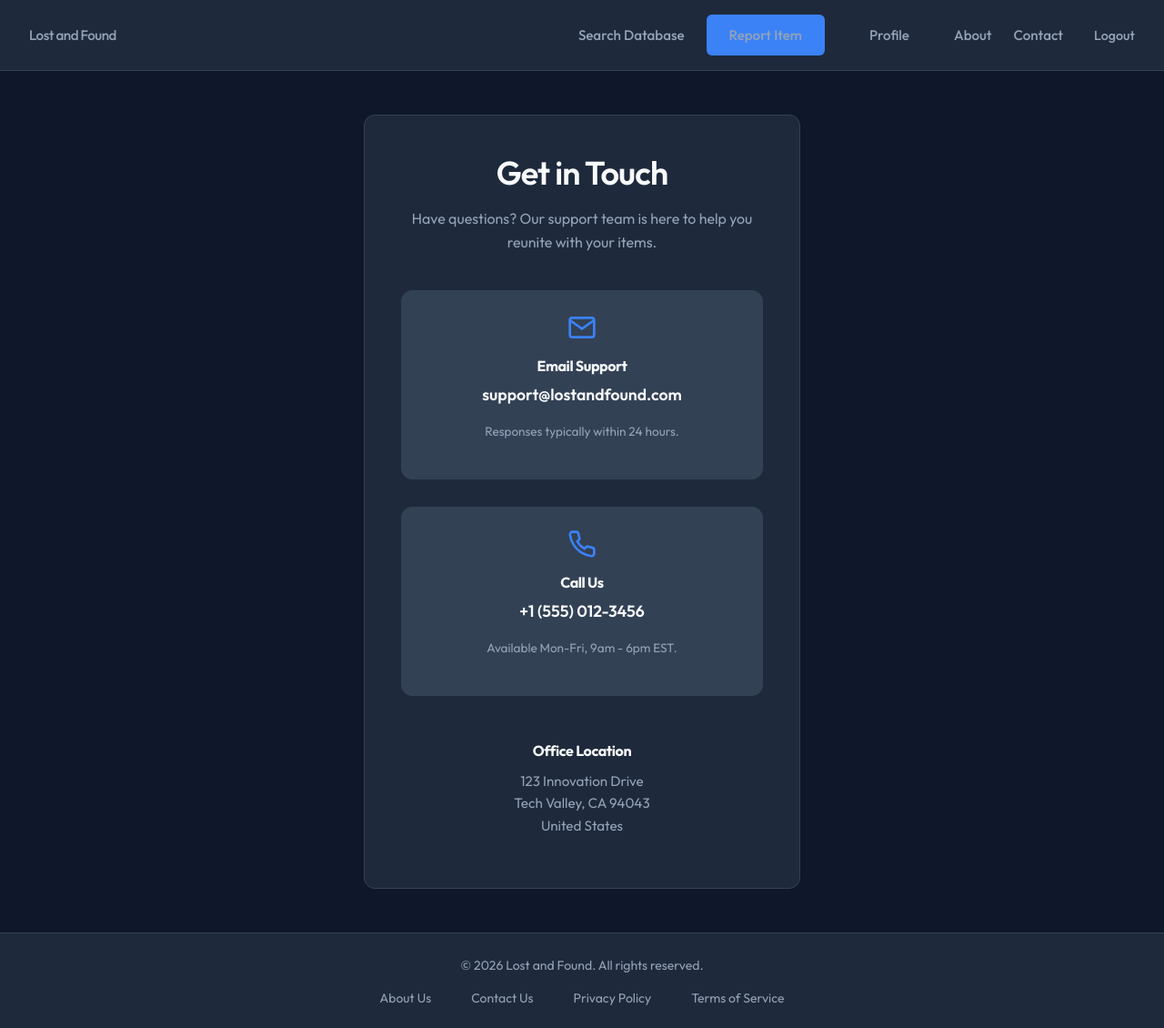
After one commit to VAIBHAV-w1/Lost-and-Found, a Django app: page /contact/ in a window 1280 px wide. The commit adds this page. Shown: the whole page at 91% size. Run offline with Django 5.2, Linux system fonts and the light colour scheme; the visitor is signed in with stand-in values (Sample User, id 1).

Commit message:
Implement site-wide access control and add professional About and Contact pages

```diff
--- a/lost_and_found_mobile_tracking/lost_and_found_mobile_tracking/settings.py
+++ b/lost_and_found_mobile_tracking/lost_and_found_mobile_tracking/settings.py
@@ -48,6 +48,7 @@ MEDIA_ROOT = BASE_DIR / 'media'
 
 LOGIN_REDIRECT_URL = 'home'
 LOGOUT_REDIRECT_URL = 'login'
+LOGIN_URL = 'login'
 
 MIDDLEWARE = [
     'django.middleware.security.SecurityMiddleware',
--- a/lost_and_found_mobile_tracking/tracker/templates/tracker/base.html
+++ b/lost_and_found_mobile_tracking/tracker/templates/tracker/base.html
@@ -357,15 +357,16 @@
         <a href="{% url 'home' %}" class="navbar-brand">Lost and Found</a>
 
         <div class="navbar-links">
-            <a href="{% url 'search_reports' %}" class="nav-link">Search Database</a>
-
             {% if user.is_authenticated %}
+                <a href="{% url 'search_reports' %}" class="nav-link">Search Database</a>
                 <a href="{% url 'report_item' %}" class="btn-primary">Report Item</a>
                 <a href="{% url 'profile' %}" class="btn-secondary">Profile</a>
+                <a href="{% url 'about' %}" class="nav-link">About</a>
+                <a href="{% url 'contact' %}" class="nav-link">Contact</a>
                 <a href="{% url 'logout' %}" class="nav-link" style="color: var(--text-muted); font-size: 0.9rem; margin-left: 10px;">Logout</a>
             {% else %}
                 <a href="{% url 'login' %}" class="nav-link">Login</a>
-                <a href="{% url 'signup' %}" style="background: var(--accent-primary); color: white; padding: 8px 20px; border-radius: 6px; text-decoration: none; font-weight: 500;">Sign Up</a>
+                <a href="{% url 'signup' %}" style="background: var(--accent-primary); color: white; padding: 8px 10px; border-radius: 6px; text-decoration: none; font-weight: 500;">Sign Up</a>
             {% endif %}
         </div>
     </nav>
@@ -387,10 +388,11 @@
 
     <footer class="footer">
         <p>&copy; {% now "Y" %} Lost and Found. All rights reserved.</p>
-        <div style="margin-top: 8px;">
+        <div style="margin-top: 12px; display: flex; justify-content: center; gap: 20px;">
+            <a href="{% url 'about' %}">About Us</a>
+            <a href="{% url 'contact' %}">Contact Us</a>
             <a href="#">Privacy Policy</a>
             <a href="#">Terms of Service</a>
-            <a href="#">Contact Us</a>
         </div>
     </footer>
 
--- /dev/null
+++ b/lost_and_found_mobile_tracking/tracker/templates/tracker/contact.html
@@ -0,0 +1,37 @@
+{% extends 'tracker/base.html' %}
+
+{% block title %}Contact Us | Lost and Found{% endblock %}
+
+{% block content %}
+<div class="glass-card narrow-card animate-slide">
+    <div style="text-align: center; margin-bottom: 40px;">
+        <h2 style="font-size: 2.25rem;">Get in Touch</h2>
+        <p style="margin-top: 16px;">Have questions? Our support team is here to help you reunite with your items.</p>
+    </div>
+
+    <div style="display: flex; flex-direction: column; gap: 30px;">
+        <div style="background: var(--bg-tertiary); padding: 24px; border-radius: 12px; border: 1px solid var(--border-color); text-align: center;">
+            <svg style="color: var(--accent-primary); margin-bottom: 12px;" width="32" height="32" fill="none" stroke="currentColor" stroke-width="2" viewBox="0 0 24 24"><path d="M4 4h16c1.1 0 2 .9 2 2v12c0 1.1-.9 2-2 2H4c-1.1 0-2-.9-2-2V6c0-1.1.9-2 2-2z"></path><polyline points="22,6 12,13 2,6"></polyline></svg>
+            <h4 style="margin-bottom: 8px;">Email Support</h4>
+            <p style="font-size: 1.1rem; color: var(--text-main); font-weight: 600;">support@lostandfound.com</p>
+            <p style="font-size: 0.85rem; margin-top: 8px;">Responses typically within 24 hours.</p>
+        </div>
+
+        <div style="background: var(--bg-tertiary); padding: 24px; border-radius: 12px; border: 1px solid var(--border-color); text-align: center;">
+            <svg style="color: var(--accent-primary); margin-bottom: 12px;" width="32" height="32" fill="none" stroke="currentColor" stroke-width="2" viewBox="0 0 24 24"><path d="M22 16.92v3a2 2 0 0 1-2.18 2 19.79 19.79 0 0 1-8.63-3.07 19.5 19.5 0 0 1-6-6 19.79 19.79 0 0 1-3.07-8.67A2 2 0 0 1 4.11 2h3a2 2 0 0 1 2 1.72 12.84 12.84 0 0 0 .7 2.81 2 2 0 0 1-.45 2.11L8.09 9.91a16 16 0 0 0 6 6l1.27-1.27a2 2 0 0 1 2.11-.45 12.84 12.84 0 0 0 2.81.7A2 2 0 0 1 22 16.92z"></path></svg>
+            <h4 style="margin-bottom: 8px;">Call Us</h4>
+            <p style="font-size: 1.1rem; color: var(--text-main); font-weight: 600;">+1 (555) 012-3456</p>
+            <p style="font-size: 0.85rem; margin-top: 8px;">Available Mon-Fri, 9am - 6pm EST.</p>
+        </div>
+
+        <div style="text-align: center; margin-top: 20px;">
+            <h4 style="margin-bottom: 12px;">Office Location</h4>
+            <p style="font-size: 0.95rem; color: var(--text-muted);">
+                123 Innovation Drive<br>
+                Tech Valley, CA 94043<br>
+                United States
+            </p>
+        </div>
+    </div>
+</div>
+{% endblock %}
--- a/lost_and_found_mobile_tracking/tracker/urls.py
+++ b/lost_and_found_mobile_tracking/tracker/urls.py
@@ -13,4 +13,6 @@ urlpatterns = [
     path('profile/', views.user_profile, name='profile'),
     path('message/<int:report_id>/', views.send_message, name='send_message'),
     path('resolve/<int:report_id>/', views.resolve_item, name='resolve_item'),
+    path('about/', views.about, name='about'),
+    path('contact/', views.contact, name='contact'),
 ]
--- a/lost_and_found_mobile_tracking/tracker/views.py
+++ b/lost_and_found_mobile_tracking/tracker/views.py
@@ -10,6 +10,7 @@ from .forms import ItemReportForm, CustomUserCreationForm
 from .models import ItemReport, UserProfile, Message
 from .utils import check_for_matches
 
+@login_required(login_url='login')
 def home(request):
     """Renders the standard landing page representing the feature stack."""
     return render(request, 'tracker/home.html')
@@ -34,6 +35,7 @@ def report_item(request):
         form = ItemReportForm()
     return render(request, 'tracker/report_form.html', {'form': form})
 
+@login_required(login_url='login')
 def report_success(request):
     """Secondary dispatch template confirming user submission safely."""
     try:
@@ -182,3 +184,13 @@ def resolve_item(request, report_id):
     report.save()
     messages.success(request, f"Congratulations! {report.title} has been marked as resolved.")
     return redirect('profile')
+
+@login_required(login_url='login')
+def about(request):
+    """Informational view for the platform mission and value proposition."""
+    return render(request, 'tracker/about.html')
+
+@login_required(login_url='login')
+def contact(request):
+    """Informational view for support and contact details."""
+    return render(request, 'tracker/contact.html')
```
Also changed, not shown: lost_and_found_mobile_tracking/tracker/templates/tracker/about.html (added, +35 -0 lines).
